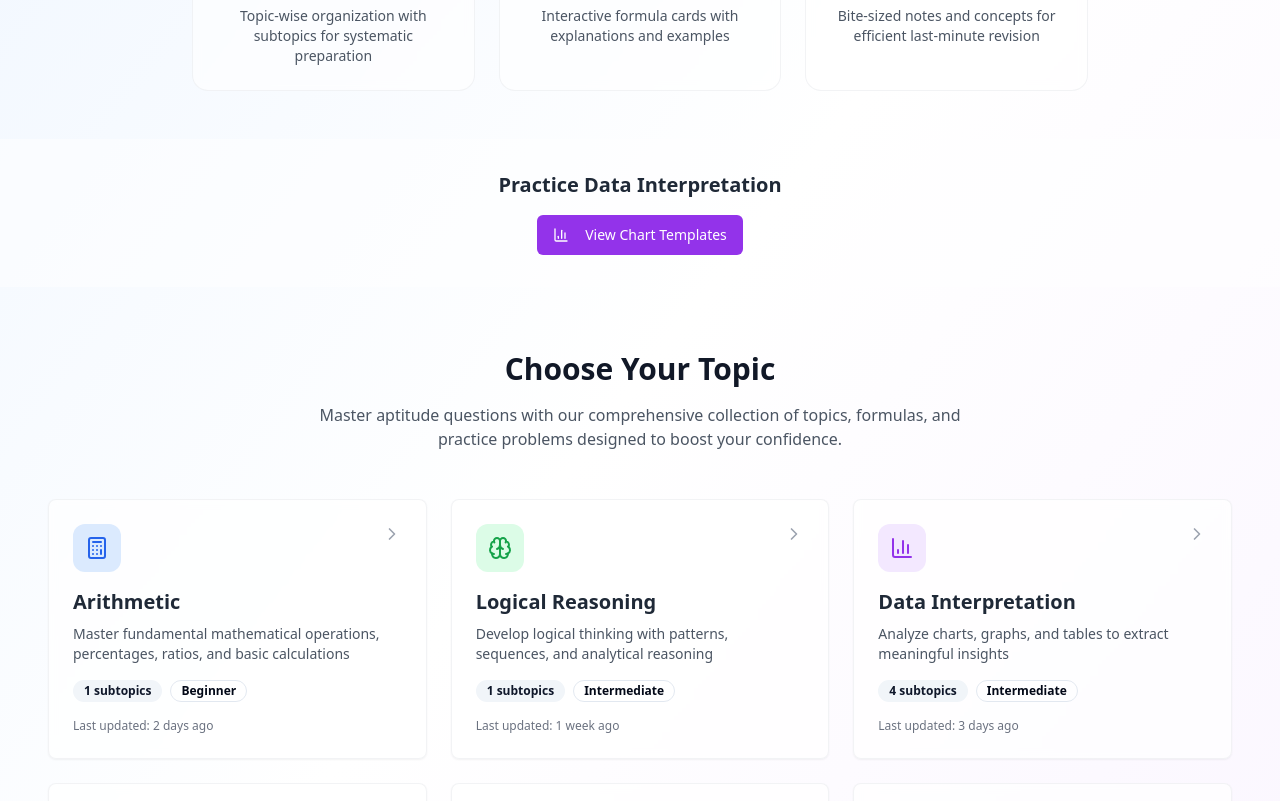
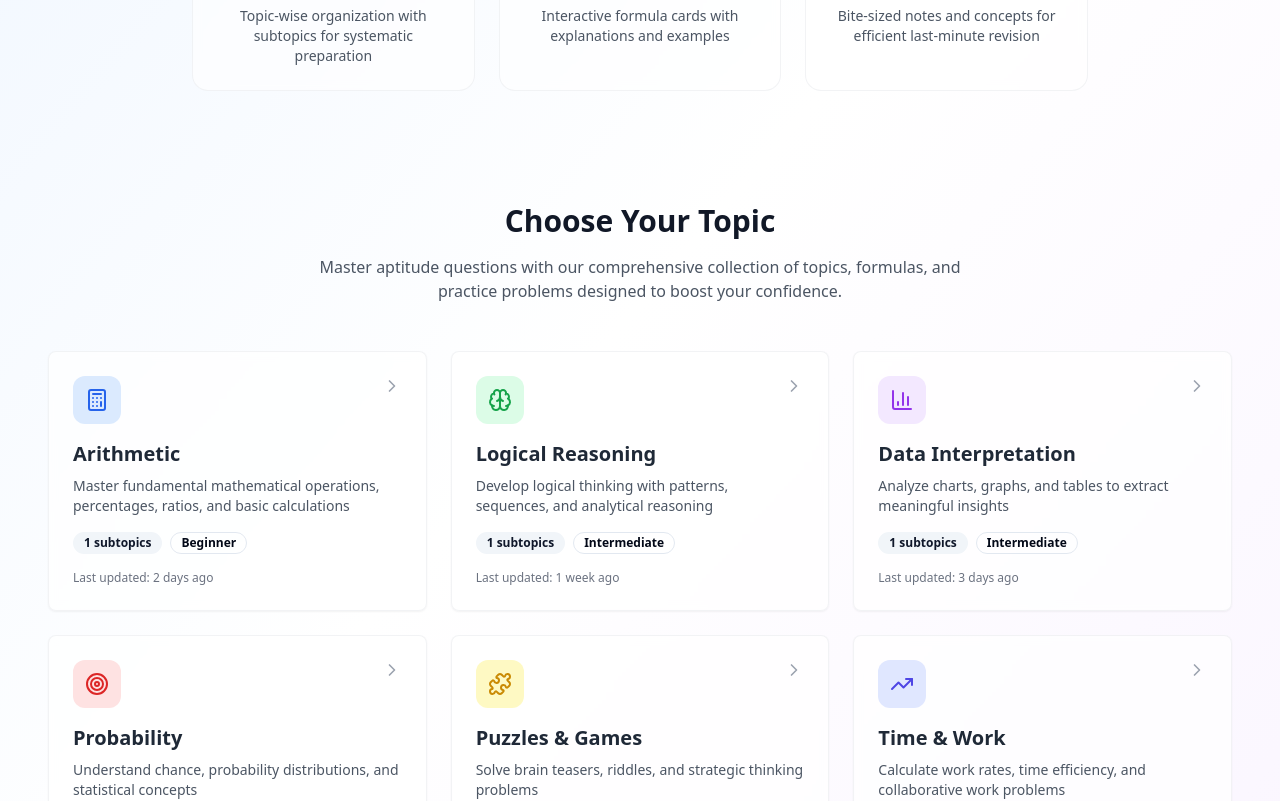
Before and after one commit to 706ash/Aptitude-revision-website, a React (Vite) app: page / in a window 1280 px wide. Shown: the part 440-1241 px from the top of the page. Built offline with nearby package versions, Linux system fonts and the light colour scheme.

Commit message:
Reverted to commit 33a8b80008d67792a03c3508fe74986f93d08a88

```diff
--- a/src/App.tsx
+++ b/src/App.tsx
@@ -2,19 +2,16 @@
 import { Toaster } from "@/components/ui/toaster";
 import { Toaster as Sonner } from "@/components/ui/sonner";
 import { TooltipProvider } from "@/components/ui/tooltip";
-import { ThemeProvider } from "next-themes";
 import { QueryClient, QueryClientProvider } from "@tanstack/react-query";
 import { BrowserRouter, Routes, Route } from "react-router-dom";
 import Index from "./pages/Index";
 import TopicDetail from "./pages/TopicDetail";
-import DataCharts from "./pages/DataCharts";
 import NotFound from "./pages/NotFound";
 
 const queryClient = new QueryClient();
 
 const App = () => (
   <QueryClientProvider client={queryClient}>
-    <ThemeProvider attribute="class" defaultTheme="system" enableSystem>
     <TooltipProvider>
       <Toaster />
       <Sonner />
@@ -22,12 +19,10 @@ const App = () => (
         <Routes>
           <Route path="/" element={<Index />} />
           <Route path="/topic/:topicId" element={<TopicDetail />} />
-            <Route path="/charts" element={<DataCharts />} />
           <Route path="*" element={<NotFound />} />
         </Routes>
       </BrowserRouter>
     </TooltipProvider>
-    </ThemeProvider>
   </QueryClientProvider>
 );
 
--- a/src/components/ChartTemplates.tsx
+++ /dev/null
@@ -1,136 +0,0 @@
-
-import React from 'react';
-import { BarChart, Bar, XAxis, YAxis, CartesianGrid, Tooltip, ResponsiveContainer, LineChart, Line, PieChart, Pie, Cell } from 'recharts';
-import { Card, CardContent, CardDescription, CardHeader, CardTitle } from '@/components/ui/card';
-import { ChartContainer, ChartTooltip, ChartTooltipContent } from '@/components/ui/chart';
-
-const sampleBarData = [
-  { name: 'Jan', value: 400 },
-  { name: 'Feb', value: 300 },
-  { name: 'Mar', value: 600 },
-  { name: 'Apr', value: 800 },
-  { name: 'May', value: 500 },
-];
-
-const sampleLineData = [
-  { name: 'Week 1', sales: 100, profit: 80 },
-  { name: 'Week 2', sales: 150, profit: 120 },
-  { name: 'Week 3', sales: 200, profit: 160 },
-  { name: 'Week 4', sales: 180, profit: 140 },
-];
-
-const samplePieData = [
-  { name: 'Product A', value: 35 },
-  { name: 'Product B', value: 25 },
-  { name: 'Product C', value: 20 },
-  { name: 'Product D', value: 20 },
-];
-
-const COLORS = ['#3b82f6', '#10b981', '#f59e0b', '#ef4444', '#8b5cf6'];
-
-const chartConfig = {
-  value: {
-    label: "Value",
-    color: "hsl(var(--chart-1))",
-  },
-  sales: {
-    label: "Sales",
-    color: "hsl(var(--chart-1))",
-  },
-  profit: {
-    label: "Profit",
-    color: "hsl(var(--chart-2))",
-  },
-};
-
-export const ChartTemplates = () => {
-  return (
-    <div className="space-y-6">
-      <div className="text-center mb-8">
-        <h2 className="text-2xl font-bold text-gray-900 dark:text-gray-100 mb-2">Chart Templates</h2>
-        <p className="text-gray-600 dark:text-gray-400">Practice with these sample charts for data interpretation</p>
-      </div>
-
-      <div className="grid grid-cols-1 lg:grid-cols-2 gap-6">
-        {/* Bar Chart */}
-        <Card>
-          <CardHeader>
-            <CardTitle>Monthly Sales Data</CardTitle>
-            <CardDescription>Sales performance over 5 months</CardDescription>
-          </CardHeader>
-          <CardContent>
-            <ChartContainer config={chartConfig}>
-              <BarChart data={sampleBarData}>
-                <CartesianGrid strokeDasharray="3 3" />
-                <XAxis dataKey="name" />
-                <YAxis />
-                <ChartTooltip content={<ChartTooltipContent />} />
-                <Bar dataKey="value" fill="var(--color-value)" />
-              </BarChart>
-            </ChartContainer>
-          </CardContent>
-        </Card>
-
-        {/* Line Chart */}
-        <Card>
-          <CardHeader>
-            <CardTitle>Sales vs Profit Trend</CardTitle>
-            <CardDescription>Weekly comparison of sales and profit</CardDescription>
-          </CardHeader>
-          <CardContent>
-            <ChartContainer config={chartConfig}>
-              <LineChart data={sampleLineData}>
-                <CartesianGrid strokeDasharray="3 3" />
-                <XAxis dataKey="name" />
-                <YAxis />
-                <ChartTooltip content={<ChartTooltipContent />} />
-                <Line type="monotone" dataKey="sales" stroke="var(--color-sales)" strokeWidth={2} />
-                <Line type="monotone" dataKey="profit" stroke="var(--color-profit)" strokeWidth={2} />
-              </LineChart>
-            </ChartContainer>
-          </CardContent>
-        </Card>
-
-        {/* Pie Chart */}
-        <Card className="lg:col-span-2">
-          <CardHeader>
-            <CardTitle>Market Share Distribution</CardTitle>
-            <CardDescription>Product wise market share percentage</CardDescription>
-          </CardHeader>
-          <CardContent>
-            <div className="h-80">
-              <ResponsiveContainer width="100%" height="100%">
-                <PieChart>
-                  <Pie
-                    data={samplePieData}
-                    cx="50%"
-                    cy="50%"
-                    labelLine={false}
-                    label={({ name, value }) => `${name}: ${value}%`}
-                    outerRadius={80}
-                    fill="#8884d8"
-                    dataKey="value"
-                  >
-                    {samplePieData.map((entry, index) => (
-                      <Cell key={`cell-${index}`} fill={COLORS[index % COLORS.length]} />
-                    ))}
-                  </Pie>
-                  <Tooltip />
-                </PieChart>
-              </ResponsiveContainer>
-            </div>
-          </CardContent>
-        </Card>
-      </div>
-
-      <div className="mt-8 p-6 bg-blue-50 dark:bg-blue-900/20 rounded-lg">
-        <h3 className="text-lg font-semibold text-blue-900 dark:text-blue-100 mb-2">Practice Questions</h3>
-        <div className="space-y-2 text-sm text-blue-800 dark:text-blue-200">
-          <p>• What was the percentage increase in sales from January to April?</p>
-          <p>• Which week had the highest profit margin?</p>
-          <p>• What is the combined market share of Product A and Product B?</p>
-        </div>
-      </div>
-    </div>
-  );
-};
--- a/src/data/topics/dataInterpretation.ts
+++ b/src/data/topics/dataInterpretation.ts
@@ -27,61 +27,6 @@ export const dataInterpretationTopic: Topic = {
           importance: 'high'
         }
       ]
-    },
-    {
-      id: 'line-graphs',
-      title: 'Line Graphs',
-      description: 'Understand trends and patterns in line charts',
-      estimatedTime: '35 mins',
-      formulas: [],
-      keyNotes: [
-        {
-          id: 'line-concept-1',
-          title: 'Trend Analysis',
-          content: 'Look for patterns: increasing, decreasing, or constant trends over time.',
-          type: 'concept',
-          importance: 'high'
-        }
-      ]
-    },
-    {
-      id: 'pie-charts',
-      title: 'Pie Charts',
-      description: 'Analyze proportional data and percentages',
-      estimatedTime: '30 mins',
-      formulas: [
-        {
-          id: 'pie-formula-1',
-          title: 'Percentage Calculation',
-          formula: 'Percentage = (Part/Whole) × 100',
-          explanation: 'To find what percentage a segment represents of the total pie'
-        }
-      ],
-      keyNotes: [
-        {
-          id: 'pie-concept-1',
-          title: 'Reading Pie Charts',
-          content: 'The entire pie represents 100%. Each slice represents a proportion of the whole.',
-          type: 'concept',
-          importance: 'high'
-        }
-      ]
-    },
-    {
-      id: 'tables',
-      title: 'Data Tables',
-      description: 'Extract information from tabular data',
-      estimatedTime: '45 mins',
-      formulas: [],
-      keyNotes: [
-        {
-          id: 'table-concept-1',
-          title: 'Table Navigation',
-          content: 'Always read row and column headers carefully. Look for totals and subtotals.',
-          type: 'concept',
-          importance: 'high'
-        }
-      ]
     }
   ]
 };
--- a/src/pages/DataCharts.tsx
+++ /dev/null
@@ -1,29 +0,0 @@
-
-import React from 'react';
-import { useNavigate } from 'react-router-dom';
-import { ArrowLeft } from 'lucide-react';
-import { Button } from '@/components/ui/button';
-import { ChartTemplates } from '@/components/ChartTemplates';
-
-const DataCharts = () => {
-  const navigate = useNavigate();
-
-  return (
-    <div className="min-h-screen bg-gradient-to-br from-blue-50 via-white to-purple-50 dark:from-gray-900 dark:via-gray-800 dark:to-gray-900">
-      <div className="container mx-auto px-4 py-8">
-        <Button
-          variant="ghost"
-          onClick={() => navigate('/')}
-          className="mb-6"
-        >
-          <ArrowLeft className="h-4 w-4 mr-2" />
-          Back to Topics
-        </Button>
-
-        <ChartTemplates />
-      </div>
-    </div>
-  );
-};
-
-export default DataCharts;
--- a/src/pages/Index.tsx
+++ b/src/pages/Index.tsx
@@ -1,42 +1,24 @@
 
 import React, { useState } from 'react';
-import { Link } from 'react-router-dom';
 import { TopicGrid } from '@/components/TopicGrid';
 import { Header } from '@/components/Header';
 import { Hero } from '@/components/Hero';
-import { Button } from '@/components/ui/button';
-import { Heart, BarChart3 } from 'lucide-react';
+import { Heart } from 'lucide-react';
 
 const Index = () => {
   const [searchQuery, setSearchQuery] = useState('');
 
   return (
-    <div className="min-h-screen bg-gradient-to-br from-blue-50 via-white to-purple-50 dark:from-gray-900 dark:via-gray-800 dark:to-gray-900">
+    <div className="min-h-screen bg-gradient-to-br from-blue-50 via-white to-purple-50">
       <Header onSearchChange={setSearchQuery} />
       <Hero />
-
-      {/* Chart Templates Section */}
-      <section className="py-8 px-4 bg-white/50 dark:bg-gray-800/50">
-        <div className="container mx-auto text-center">
-          <h3 className="text-xl font-semibold text-gray-800 dark:text-gray-200 mb-4">
-            Practice Data Interpretation
-          </h3>
-          <Link to="/charts">
-            <Button className="bg-purple-600 hover:bg-purple-700 text-white">
-              <BarChart3 className="h-4 w-4 mr-2" />
-              View Chart Templates
-            </Button>
-          </Link>
-        </div>
-      </section>
-
       <TopicGrid searchQuery={searchQuery} />
 
       {/* Footer */}
-      <footer className="py-8 border-t border-gray-200/50 dark:border-gray-700/50 bg-white/50 dark:bg-gray-800/50">
+      <footer className="py-8 border-t border-gray-200/50 bg-white/50">
         <div className="container mx-auto px-4">
           <div className="text-center">
-            <p className="text-gray-600 dark:text-gray-400 flex items-center justify-center gap-2">
+            <p className="text-gray-600 flex items-center justify-center gap-2">
               Made with <Heart className="h-4 w-4 text-red-500 fill-red-500" /> by Ash
             </p>
           </div>
```
Also changed, not shown: src/components/Header.tsx (+6 -15 lines). Lines whose indentation alone changed are shown as unchanged.
